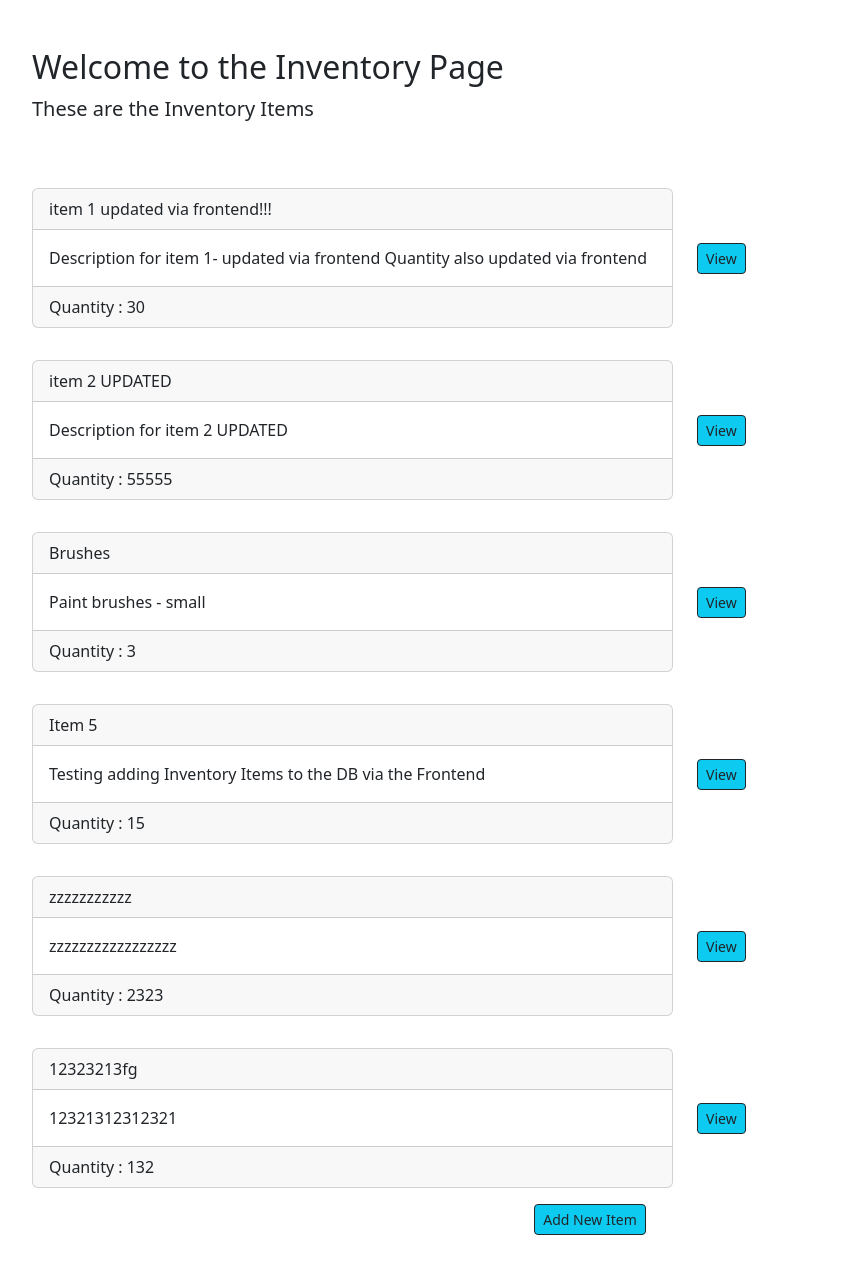
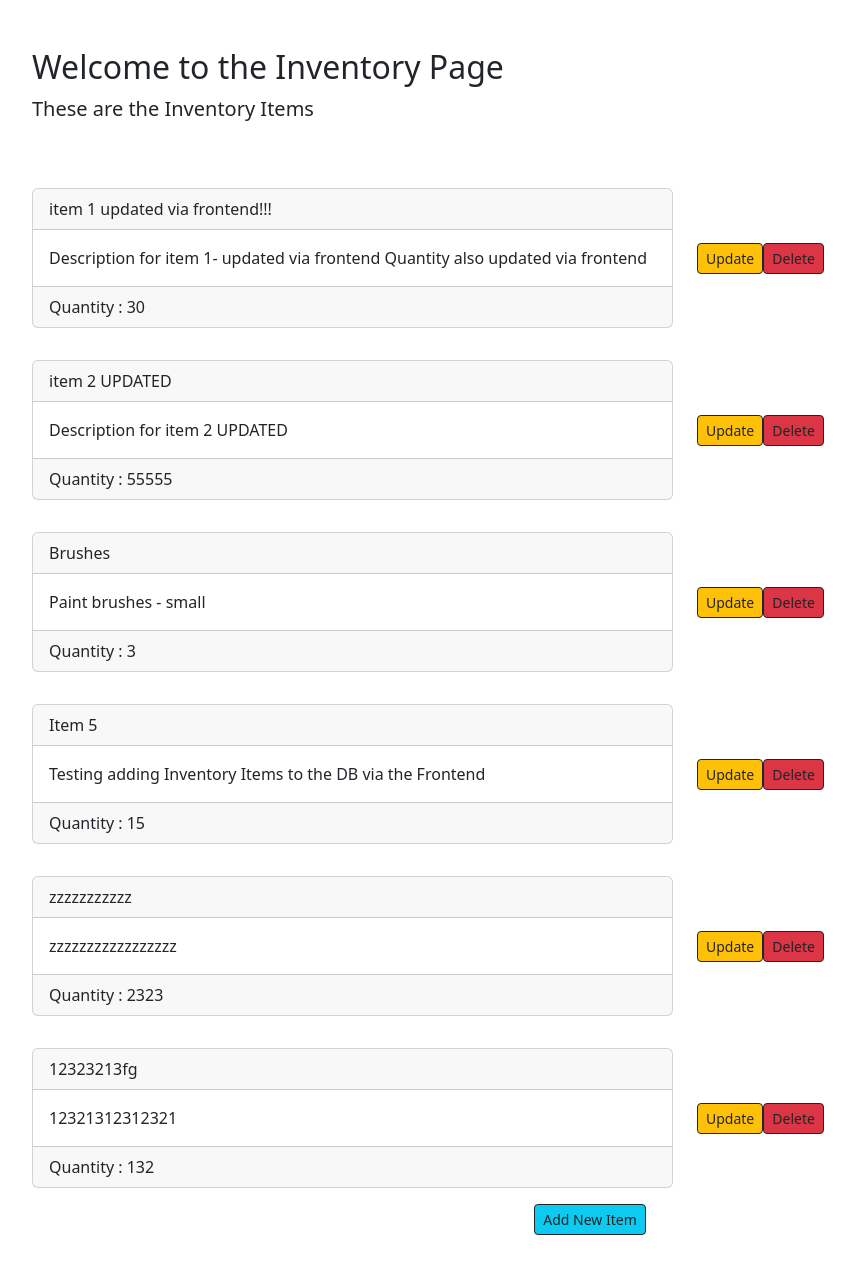
Before and after one commit to J-Etienne1/FinalYearProject, a Django app: page /inventory/ in a window 1280 px wide. Shown: the part 58-1341 px from the top of the page, without its empty margins (50-905 px from the left). Run offline with Django 4.2, Linux system fonts and the light colour scheme; a user stored in the database is signed in; data comes from the database, SQL or seed files in the repository; both versions use the stored data as it was after the commit.

Commit message:
updated Inv list page, no need for Inv Detail.html

```diff
--- a/main/inventory_component/templates/Inventory_list.html
+++ b/main/inventory_component/templates/Inventory_list.html
@@ -30,7 +30,21 @@
                 </div>
             </div>
         <div class="col-md-5 py-3 d-flex align-items-center">
-        <a href="{% url 'item.detail' pk=item.id %}" class="btn btn-info btn-sm btn-outline-dark">View</a>
+
+        <!--
+        <div>
+            <a href="{% url 'item.detail' pk=item.id %}" class="btn btn-info btn-sm btn-outline-dark">View</a>
+        </div>
+        -->
+        <!--    No need for the inventoy_detail.html - Keep it for now     -->
+
+        <div>
+            <a href="{% url 'item.update' pk=item.id %}" class="btn btn-sm btn-warning btn-outline-dark btn-block">Update</a>
+        </div>
+        <div>
+            <a href="{% url 'item.delete' pk=item.id %}" class="btn btn-sm btn-danger btn-outline-dark btn-block">Delete</a>
+        </div>
+
     </div>
         {% endfor %}
 
--- a/main/inventory_component/urls.py
+++ b/main/inventory_component/urls.py
@@ -4,6 +4,7 @@ from .import views
 urlpatterns = [
     path('', views.InventoryList.as_view(), name="inventory_list"),
     path('<int:pk>', views.InventoryItemDetail.as_view(), name="item.detail"),
+    #No need for Inventoy_detail.html so can remove the edit path -- will keep for now
     path('<int:pk>/edit', views.UpdateItem.as_view(), name="item.update"),
     path('<int:pk>/delete', views.DeleteItem.as_view(), name="item.delete"),
     path('new', views.CreateItem.as_view(), name="item.new")
```
Also changed, not shown: main/db.sqlite3.
